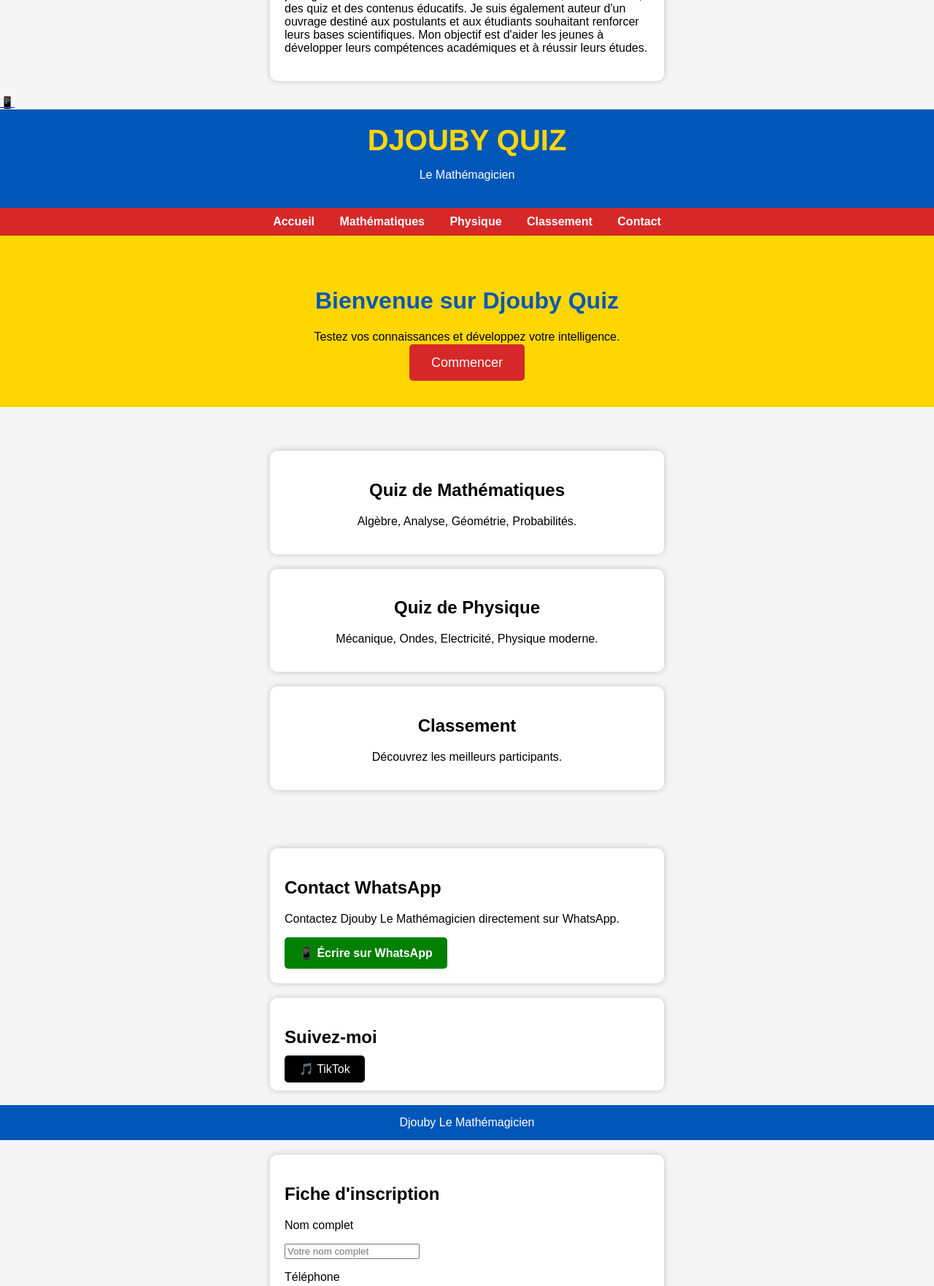
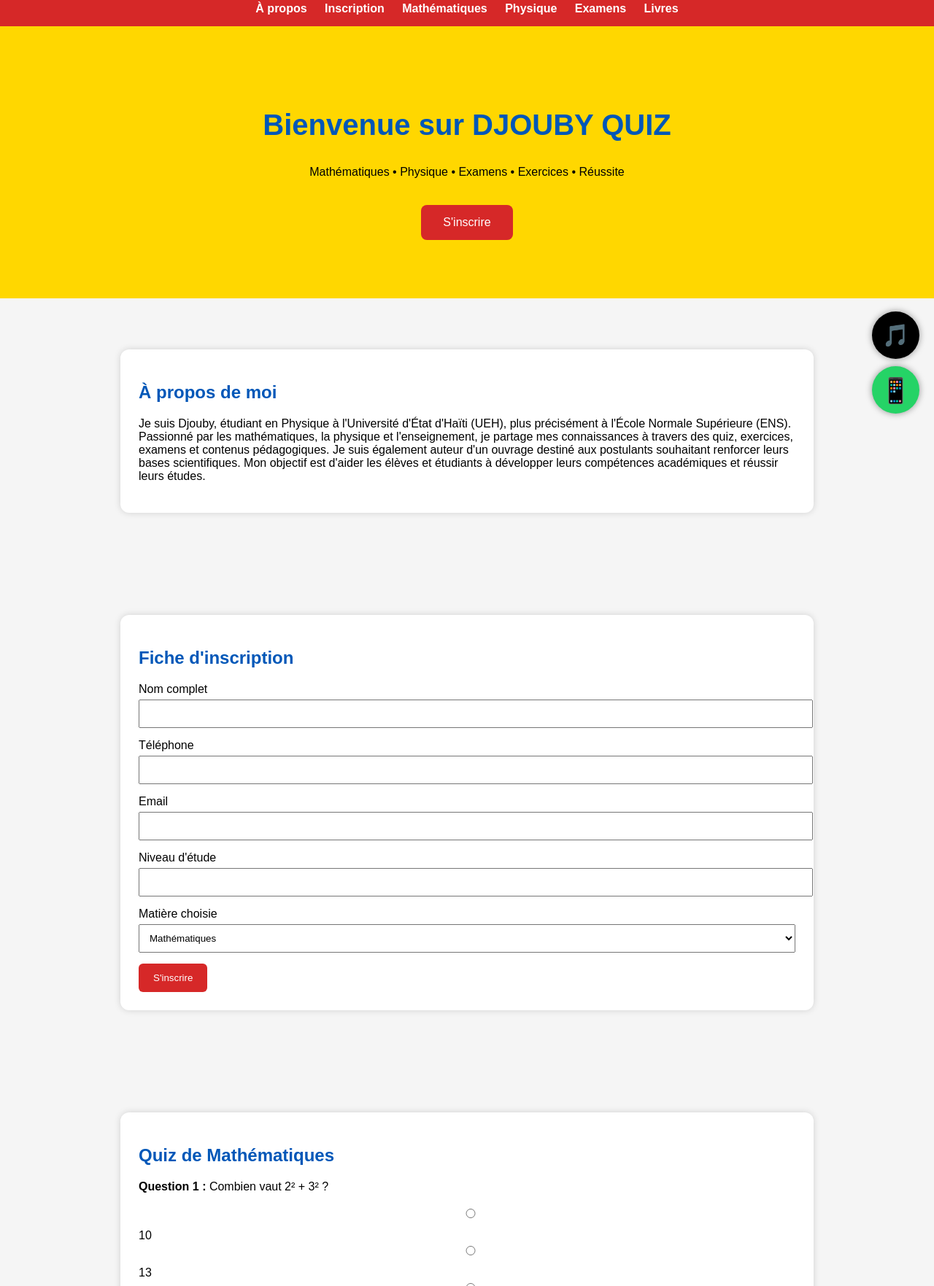
Before and after one commit to mdjouby509/djoubyquiz, a plain HTML site: page index.html in a window 1280 px wide. Shown: the part 213-1976 px from the top of the page at 73% size. Drawn offline with Linux system fonts and the light colour scheme.

Commit message:
Update title and improve HTML structure

```diff
--- a/index.html
+++ b/index.html
@@ -3,100 +3,195 @@
 <head>
 <meta charset="UTF-8">
 <meta name="viewport" content="width=device-width, initial-scale=1.0">
-<title>Djouby Le Mathémagicien</title>
+<title>DJOUBY QUIZ</title>
 
 <style>
+
+html{
+scroll-behavior:smooth;
+}
+
 body{
+margin:0;
 font-family:Arial,sans-serif;
-margin:0;
-padding:0;
 background:#f5f5f5;
 }
 
 header{
 background:#0057B8;
 color:white;
-padding:20px;
+padding:40px 20px;
 text-align:center;
 }
 
 .logo{
+font-size:50px;
+font-weight:bold;
 color:#FFD700;
-font-size:40px;
-font-weight:bold;
+}
+
+.slogan{
+font-size:20px;
 }
 
 nav{
 background:#D62828;
-padding:10px;
 text-align:center;
+padding:15px;
+position:sticky;
+top:0;
+z-index:100;
 }
 
 nav a{
 color:white;
 text-decoration:none;
-margin:15px;
+margin:10px;
 font-weight:bold;
 }
 
 .hero{
-padding:50px;
+background:#FFD700;
 text-align:center;
-background:#FFD700;
+padding:80px 20px;
 }
 
 .hero h1{
 color:#0057B8;
+font-size:40px;
 }
 
 .btn{
-padding:15px 30px;
 background:#D62828;
 color:white;
+padding:15px 30px;
+border-radius:8px;
 text-decoration:none;
-border-radius:5px;
-font-size:18px;
+display:inline-block;
+margin-top:20px;
 }
 
 .section{
-padding:40px;
-text-align:center;
+padding:50px 15px;
 }
 
 .card{
 background:white;
-padding:20px;
+max-width:900px;
 margin:20px auto;
-max-width:500px;
-border-radius:10px;
-box-shadow:0 0 10px rgba(0,0,0,0.2);
+padding:25px;
+border-radius:12px;
+box-shadow:0 0 10px rgba(0,0,0,0.15);
+}
+
+h2{
+color:#0057B8;
+}
+
+input, select{
+width:100%;
+padding:10px;
+margin-top:5px;
+margin-bottom:15px;
+}
+
+button{
+background:#D62828;
+color:white;
+border:none;
+padding:12px 20px;
+border-radius:6px;
+cursor:pointer;
 }
 
 footer{
 background:#0057B8;
 color:white;
 text-align:center;
-padding:15px;
+padding:20px;
+margin-top:30px;
 }
-</style>.whatsapp-float{
+
+.whatsapp{
 position:fixed;
 bottom:20px;
 right:20px;
-width:60px;
-height:60px;
+width:65px;
+height:65px;
 background:#25D366;
+border-radius:50%;
+display:flex;
+justify-content:center;
+align-items:center;
+font-size:34px;
+text-decoration:none;
+box-shadow:0 0 10px rgba(0,0,0,0.4);
+z-index:999;
+}
+
+.tiktok{
+position:fixed;
+bottom:95px;
+right:20px;
+width:65px;
+height:65px;
+background:black;
 color:white;
 border-radius:50%;
 display:flex;
+justify-content:center;
 align-items:center;
-justify-content:center;
+font-size:30px;
 text-decoration:none;
-font-size:30px;
-box-shadow:0 4px 10px rgba(0,0,0,0.3);
+box-shadow:0 0 10px rgba(0,0,0,0.4);
 z-index:999;
 }
 
+</style>
 </head>
+
+<body>
+
+<header>
+
+<div class="logo">DJOUBY QUIZ</div>
+
+<p class="slogan">Le Mathémagicien</p>
+
+</header>
+
+<nav>
+
+<a href="#apropos">À propos</a>
+
+<a href="#inscription">Inscription</a>
+
+<a href="#maths">Mathématiques</a>
+
+<a href="#physique">Physique</a>
+
+<a href="#examens">Examens</a>
+
+<a href="#livres">Livres</a>
+
+</nav>
+
+<section class="hero">
+
+<h1>Bienvenue sur DJOUBY QUIZ</h1>
+
+<p>
+Mathématiques • Physique • Examens • Exercices • Réussite
+</p>
+
+<a href="#inscription" class="btn">
+S'inscrire
+</a>
+
+</section>
+
+<section id="apropos" class="section">
+
 <div class="card">
 
 <h2>À propos de moi</h2>
@@ -105,115 +200,44 @@ z-index:999;
 
 Je suis Djouby, étudiant en Physique à l'Université d'État d'Haïti (UEH), plus précisément à l'École Normale Supérieure (ENS).
 
-Passionné par les mathématiques, la physique et l'enseignement, je partage mes connaissances à travers des documents, des exercices, des quiz et des contenus éducatifs.
+Passionné par les mathématiques, la physique et l'enseignement, je partage mes connaissances à travers des quiz, exercices, examens et contenus pédagogiques.
 
-Je suis également auteur d'un ouvrage destiné aux postulants et aux étudiants souhaitant renforcer leurs bases scientifiques.
+Je suis également auteur d'un ouvrage destiné aux postulants souhaitant renforcer leurs bases scientifiques.
 
-Mon objectif est d'aider les jeunes à développer leurs compétences académiques et à réussir leurs études.
+Mon objectif est d'aider les élèves et étudiants à développer leurs compétences académiques et réussir leurs études.
 
 </p>
 
 </div>
-<body>
-<a href="https://wa.me/50947052718"
-class="whatsapp-float">
-📱
-</a>
-<header>
-<div class="logo">DJOUBY QUIZ</div>
-<p>Le Mathémagicien</p>
-</header>
 
-<nav>
-<a href="#">Accueil</a>
-<a href="#">Mathématiques</a>
-<a href="#">Physique</a>
-<a href="#">Classement</a>
-<a href="#">Contact</a>
-</nav>
+</section>
 
-<div class="hero">
-<h1>Bienvenue sur Djouby Quiz</h1>
-<p>Testez vos connaissances et développez votre intelligence.</p>
-<a class="btn" href="#">Commencer</a>
-</div>
+<section id="inscription" class="section">
 
-<div class="section">
-
-<div class="card">
-<h2>Quiz de Mathématiques</h2>
-<p>Algèbre, Analyse, Géométrie, Probabilités.</p>
-</div>
-
-<div class="card">
-<h2>Quiz de Physique</h2>
-<p>Mécanique, Ondes, Electricité, Physique moderne.</p>
-</div>
-
-<div class="card">
-<h2>Classement</h2>
-<p>Découvrez les meilleurs participants.</p>
-</div>
-
-</div>
-<div class="card">
-
-<h2>Contact WhatsApp</h2>
-
-<p>Contactez Djouby Le Mathémagicien directement sur WhatsApp.</p>
-
-<a href="https://wa.me/50947052718"
-style="background:green;
-color:white;
-padding:12px 20px;
-text-decoration:none;
-border-radius:5px;
-display:inline-block;
-font-weight:bold;">
-📱 Écrire sur WhatsApp
-</a>
-
-</div>
-<div class="card">
-
-<h2>Suivez-moi</h2>
-
-<a href="https://www.tiktok.com/@mathemagicien509?is_from_webapp=1&sender_device=pc"
-target="_blank"
-style="background:black;color:white;padding:10px 20px;text-decoration:none;border-radius:5px;">
-🎵 TikTok
-</a>
-
-</div>
-<footer>
-Djouby Le Mathémagicien
-</footer>
 <div class="card">
 
 <h2>Fiche d'inscription</h2>
 
 <form>
 
-<p>Nom complet</p>
-<input type="text" placeholder="Votre nom complet">
+<label>Nom complet</label>
+<input type="text">
 
-<p>Téléphone</p>
-<input type="text" placeholder="Votre téléphone">
+<label>Téléphone</label>
+<input type="text">
 
-<p>Email</p>
-<input type="email" placeholder="Votre email">
+<label>Email</label>
+<input type="email">
 
-<p>Niveau d'étude</p>
-<input type="text" placeholder="Exemple : NS4, Université">
+<label>Niveau d'étude</label>
+<input type="text">
 
-<p>Matière choisie</p>
+<label>Matière choisie</label>
 
 <select>
 <option>Mathématiques</option>
 <option>Physique</option>
 </select>
-
-<br><br>
 
 <button type="submit">
 S'inscrire
@@ -222,33 +246,98 @@ S'inscrire
 </form>
 
 </div>
-  </div>
+
+</section>
+
+<section id="maths" class="section">
 
 <div class="card">
 
 <h2>Quiz de Mathématiques</h2>
 
-<p>Combien vaut 2² + 3² ?</p>
+<p><b>Question 1 :</b> Combien vaut 2² + 3² ?</p>
 
-<input type="radio" name="q1">10<br>
-<input type="radio" name="q1">13<br>
-<input type="radio" name="q1">15<br>
+<input type="radio">10<br>
+<input type="radio">13<br>
+<input type="radio">15<br>
+
+<br>
+
+<p><b>Question 2 :</b> Combien vaut √25 ?</p>
+
+<input type="radio">4<br>
+<input type="radio">5<br>
+<input type="radio">6<br>
 
 </div>
+
+</section>
+
+<section id="physique" class="section">
 
 <div class="card">
 
 <h2>Quiz de Physique</h2>
 
-<p>Unité de la force ?</p>
+<p><b>Question 1 :</b> Unité de la force ?</p>
 
-<input type="radio" name="q2">Joule<br>
-<input type="radio" name="q2">Watt<br>
-<input type="radio" name="q2">Newton<br>
+<input type="radio"> Joule<br>
+<input type="radio"> Watt<br>
+<input type="radio"> Newton<br>
+
+<br>
+
+<p><b>Question 2 :</b> Vitesse de la lumière ?</p>
+
+<input type="radio">300 km/s<br>
+<input type="radio">30000 km/s<br>
+<input type="radio">300000 km/s<br>
 
 </div>
 
+</section>
+
+<section id="examens" class="section">
+
+<div class="card">
+
+<h2>Partie Examens</h2>
+
+<p>
+
+Vous pourrez bientôt passer des examens de mathématiques et de physique directement sur cette plateforme.
+
+</p>
+
+</div>
+
+</section>
+
+<section id="livres" class="section">
+
+<div class="card">
+
+<h2>Mes Livres</h2>
+
+<p>
+
+Retrouvez ici mes ouvrages, exercices et documents destinés aux postulants ainsi qu'aux étudiants.
+
+</p>
+
+</div>
+
+</section>
+
+<footer>
+
+DJOUBY QUIZ | Djouby Le Mathémagicien
+
+</footer>
+
+<a class="whatsapp" href="https://wa.me/50947052718">📱</a>
+
+<a class="tiktok" href="https://www.tiktok.com/@mathemagicien509">🎵</a>
+
 </body>
 </html>
-</body>
-</html>
```
